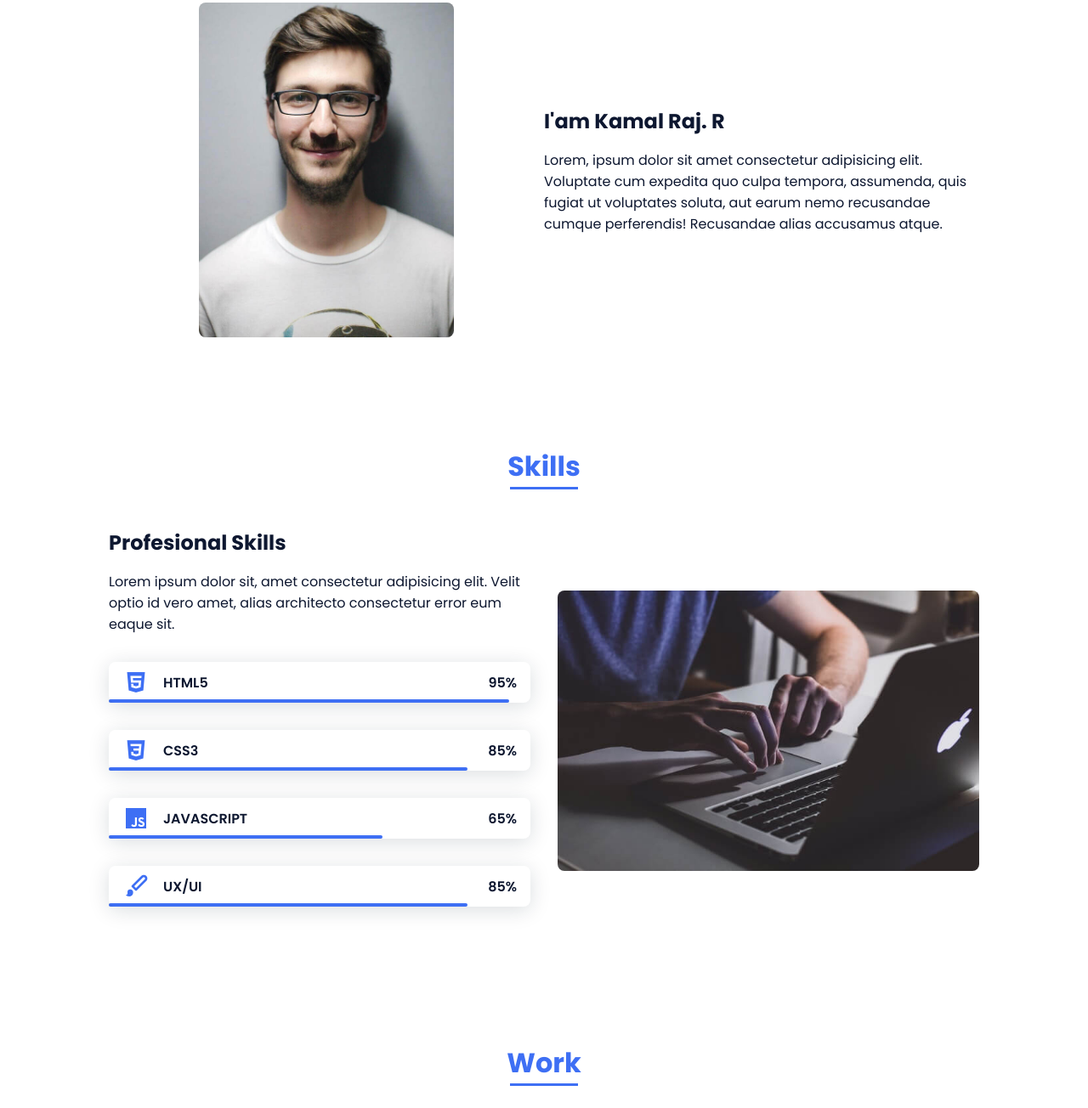
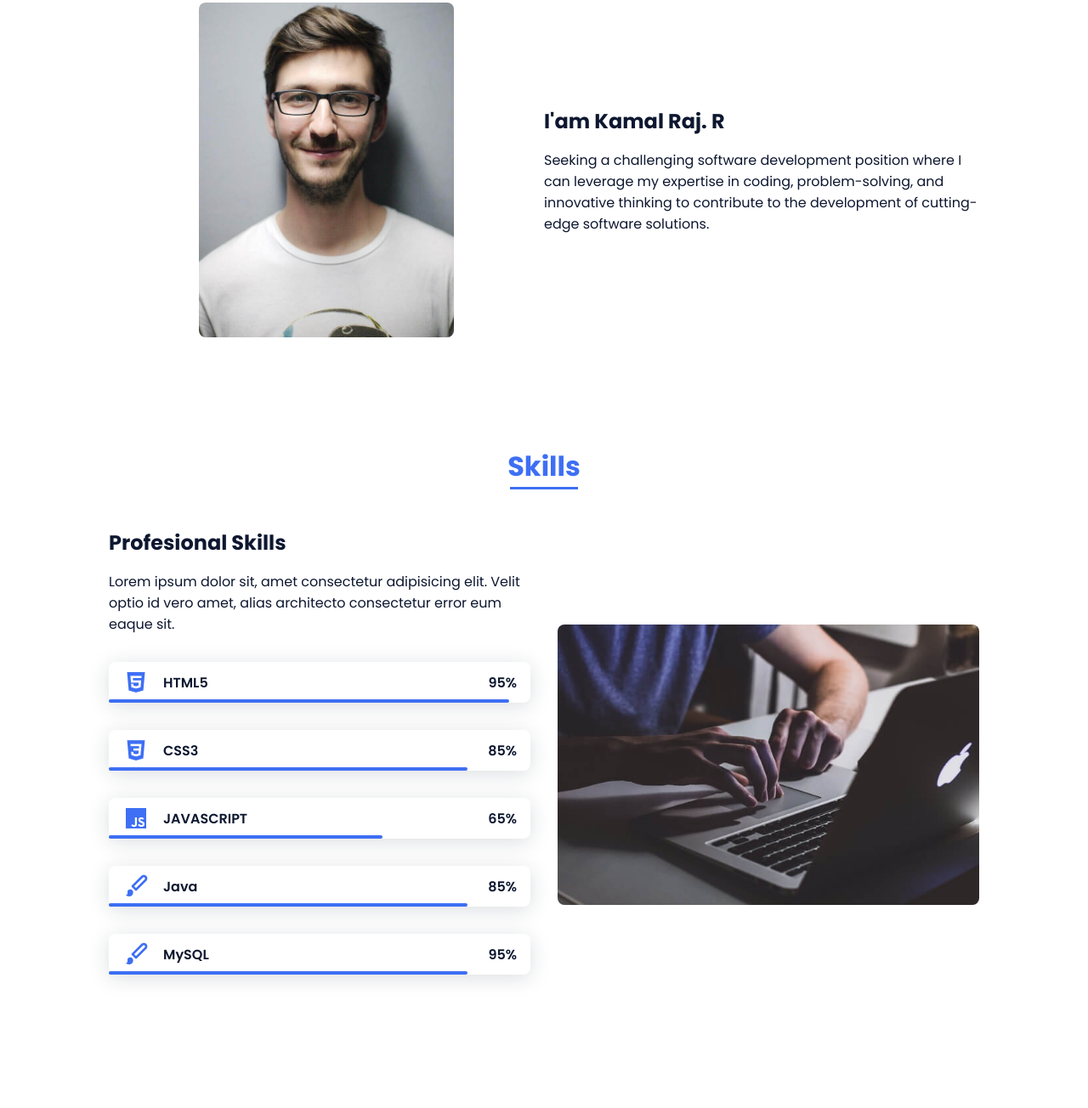
Before and after one commit to rkamalraj/portfolio, a plain HTML site: page index.html in a window 1280 px wide. Shown: the part 896-2200 px from the top of the page at 85% size. Drawn offline with nearby package versions, Linux system fonts and the light colour scheme.

Commit message:
all code typed

```diff
--- a/index.html
+++ b/index.html
@@ -74,7 +74,9 @@
 
                     <div>
                         <h2 class="about__subtitle">I'am Kamal Raj. R</h2>
-                        <p class="about__text">Lorem, ipsum dolor sit amet consectetur adipisicing elit. Voluptate cum expedita quo culpa tempora, assumenda, quis fugiat ut voluptates soluta, aut earum nemo recusandae cumque perferendis! Recusandae alias accusamus atque.</p>
+                        <p class="about__text">Seeking a challenging software development position where I can leverage my expertise in coding,
+problem-solving, and innovative thinking to contribute to the development of cutting-edge software
+solutions.</p>
                     </div>
                 </div>
             </section>
@@ -126,7 +128,7 @@
                         <div class="skills__data">
                             <div class="skills__names">
                                 <i class='bx bxs-paint skills__icon'></i>
-                                <span class="skills__name">UX/UI</span>
+                                <span class="skills__name">Java</span>
                             </div>
                             <div class="skills__bar skills__ux">
 
@@ -135,6 +137,20 @@
                                 <span class="skills__percentage">85%</span>
                             </div>
                         </div>
+<!--my code-->
+<div class="skills__data">
+                            <div class="skills__names">
+                                <i class='bx bxs-paint skills__icon'></i>
+                                <span class="skills__name">MySQL</span>
+                            </div>
+                            <div class="skills__bar skills__ux">
+
+                            </div>
+                            <div>
+                                <span class="skills__percentage">95%</span>
+                            </div>
+                        </div>
+
                     </div>
 
                     <div>
```
